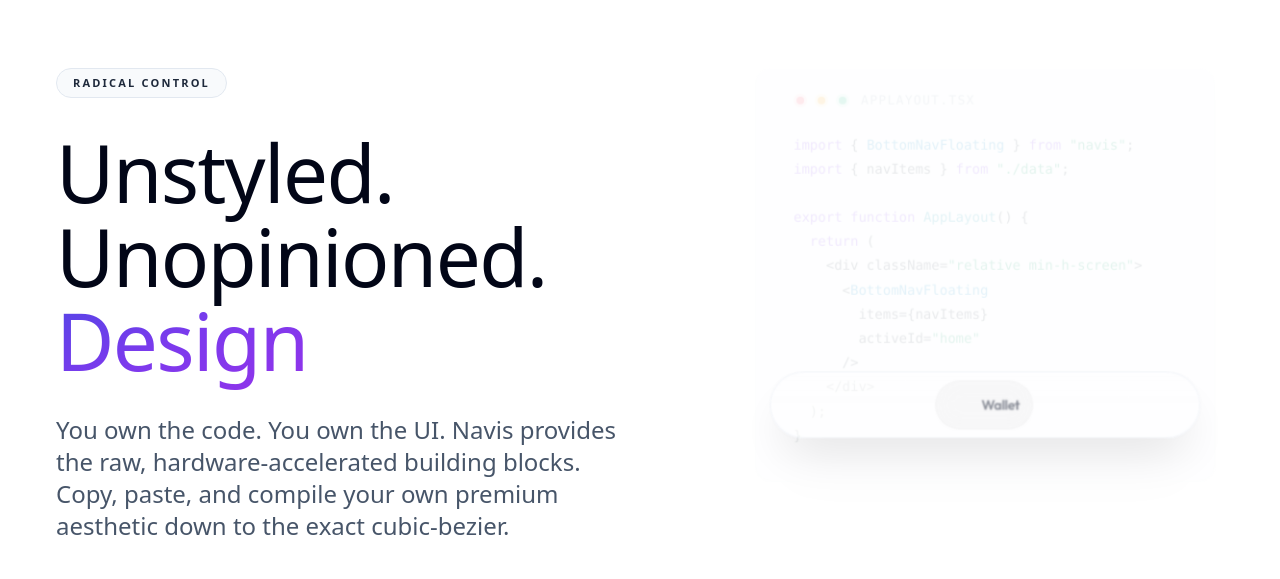
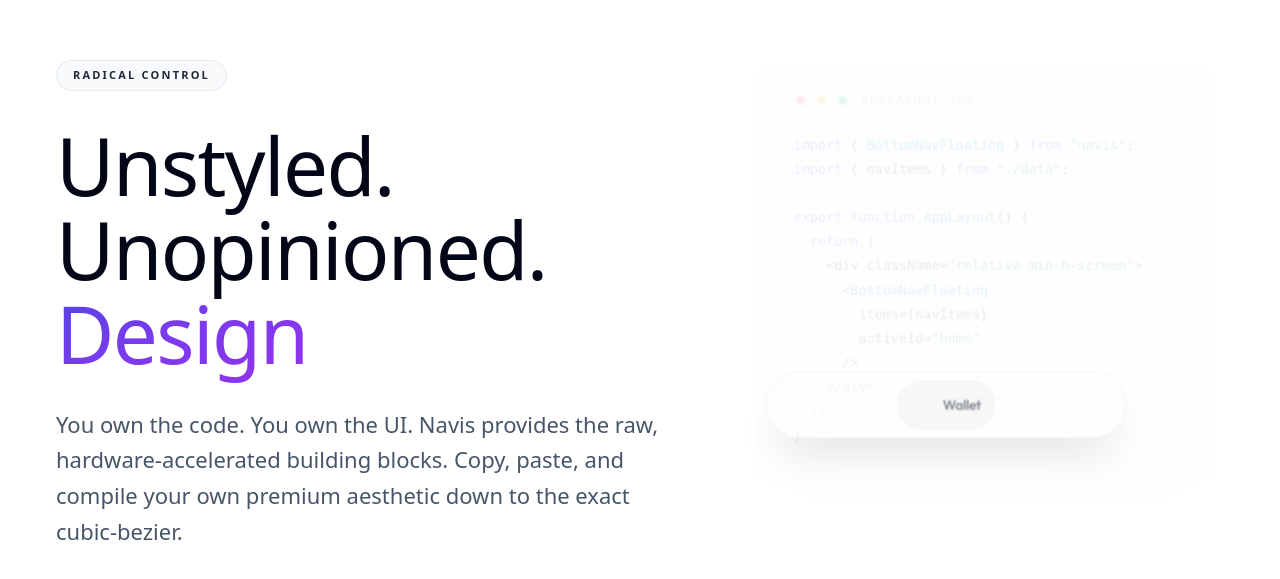
Before and after one commit to tobilobaayomide/Navis, a React (Vite) app: page / in a window 1280 px wide. Shown: the part 3250-3829 px from the top of the page. Built offline with nearby package versions, Linux system fonts and the light colour scheme; some icons are missing.

Commit message:
fix: improve text clarity and layout in LandingFeatures component

```diff
--- a/src/components/LandingFeatures.tsx
+++ b/src/components/LandingFeatures.tsx
@@ -179,7 +179,7 @@
               Design
             </span>{" "}
           </h2>
-          <p className={cn("text-lg font-light leading-relaxed sm:text-xl lg:text-2xl max-w-xl", isLight ? "text-slate-600" : "text-slate-400")}>
+          <p className={cn("max-w-[48ch] text-[16px] font-light leading-relaxed sm:text-[18px] md:text-[22px]", isLight ? "text-slate-600" : "text-slate-400")}>
             You own the code. You own the UI. Navis provides the raw, hardware-accelerated building blocks. Copy, paste, and compile your own premium aesthetic down to the exact cubic-bezier.
           </p>
         </div>
@@ -210,11 +210,9 @@
 
             {/* Card 3: Rendered UI (Shows at peak 0.9) */}
             <div
-              className="absolute inset-0 flex items-center bottom-20 justify-center transition-none"
+              className="absolute inset-0 flex items-center bottom-20 justify-center max-w-[400px] transition-none"
               style={getCardStyle(2)}
             >
-
-
                 <BottomNavFloating
                   items={NAV_ITEMS}
                   activeId={activeId}
```
